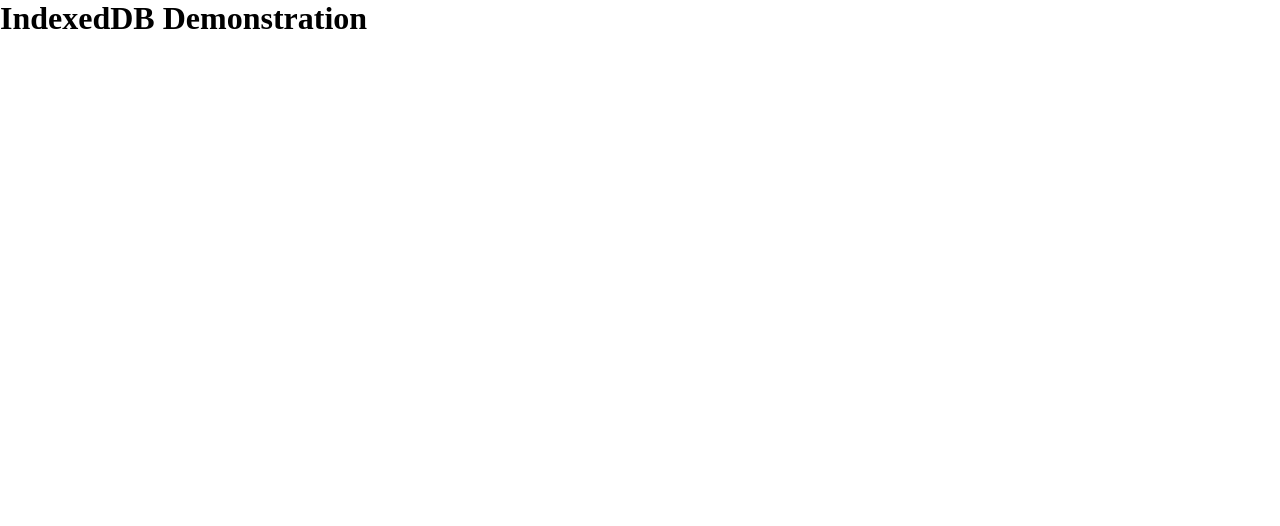
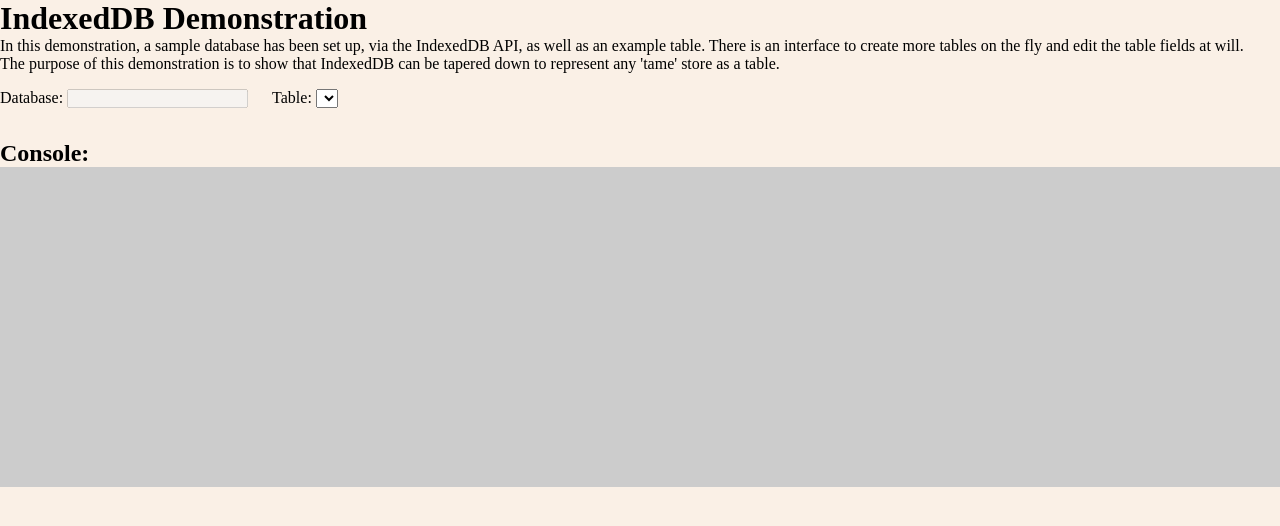
Before and after one commit to twolfson/IndexedDB-Editor, a plain HTML site: page index.html in a window 1280 px wide. Drawn offline with Linux system fonts and the light colour scheme.

Commit message:
Created console for logging changes

```diff
--- a/index.html
+++ b/index.html
@@ -9,7 +9,19 @@
 			padding: 0;
 		}
 
-    #dialog {
+    body {
+      background: linen;
+    }
+
+    body > div {
+      margin-bottom: 1em;
+    }
+
+    .labelField {
+      display: inline;
+    }
+
+    .error {
       color: red;
       font-weight: bold;
     }
@@ -26,13 +38,40 @@
     #table input {
       border: 0;
     }
+
+    #console {
+      background: #CCC;
+      height: 20em;
+      overflow: auto;
+    }
 	</style>
 </head>
 <body>
 <h1>IndexedDB Demonstration</h1>
-<span id="dialog"></span>
+<div>
+  <p>
+    In this demonstration, a sample database has been set up, via the IndexedDB API, as well as an example table. There is an interface to create more tables on the fly and edit the table fields at will.
+    <br/>
+    The purpose of this demonstration is to show that IndexedDB can be tapered down to represent any 'tame' store as a table.
+    <!-- TODO: Hide everything else until db connects -->
+  </p>
+</div>
+<div>
+  <div class="labelField">
+    <label for="database">Database: </label><input id="database" name="database" type="text" disabled="disabled" /><!-- <button id="databaseChange">Change</button> -->
+  </div>
+  &nbsp;&nbsp;&nbsp;&nbsp;
+  <div class="labelField">
+    <label for="tableSelect">Table: </label><select id="tableSelect" name="tableSelect"></select><!-- TODO: Implement me -->
+  </div>
+</div>
 <div id="tableContainer">
   <table id="table"></table>
+</div>
+<div>
+  <h2>Console:</h2>
+  <div id="console">
+  </div>
 </div>
 <!--
   Neat but not sure if I will do:
@@ -51,22 +90,34 @@
 (function(window, document){
   // Fallback and globalize indexedDB
   var indexedDB = window.indexedDB = window.indexedDB || window.mozIndexedDB || window.webkitIndexedDB,
-      dialog = document.getElementById('dialog');
+      _consoleDiv = document.getElementById('console'),
+      _console = {
+        'error': function (msg) {
+          this.log('<span class="error">' + msg + '</span>');
+        },
+        'log': function (msg) {
+          _consoleDiv.innerHTML = '<div>[' + (new Date().toLocaleString()) + '] ' + msg + '</div>' + _consoleDiv.innerHTML;
+        }
+      };
 
   // If indexedDB cannot be found
   if (indexedDB === undefined) {
     // Let the user know a different browser should be used
-    dialog.innerHTML = 'Your browser does not support IndexedDB';
+    _console.error('Your browser does not support IndexedDB');
     return;
   }
 
   // Attempt to open our db
-  var derbyDbRequest = indexedDB.open('devDerby', 'MDN Dev Derby DB');
+  var databaseField = document.getElementById('database'),
+      databaseName = 'devDerby',
+      derbyDbRequest = indexedDB.open(databaseName, 'MDN Dev Derby DB');
+
+  databaseField.value = databaseName;
 
   // If we are denied
   derbyDbRequest.onerror = function () {
     // Let the user know we need access to continue
-    dialog.innerHTML = 'You must allow access to your IndexedDB for this webpage';
+    _console.error('You must allow access to your IndexedDB for this webpage');
     return;
   };
 
@@ -238,7 +289,7 @@
 
     // Set up error handling
     function onerror(f) {
-      dialog.innerHTML = 'An error has occurred that I have not accounted for. Please panic or refresh the page';
+      _console.error('An error has occurred that I have not accounted for. Please panic or refresh the page');
       console && console.error && console.error(f);
       return;
     }
@@ -300,8 +351,8 @@
       req.onsuccess = function () {
         var newStore = derbyDb.createObjectStore(name),
             rows = [
-              ['Hello', 'and', 'welcome', 'to', ''],
-              ['my', 'IndexedDB', 'Dev', 'Derby', 'Entry']
+              ['Hello', 'and', 'welcome', 'to'],
+              ['my', 'IndexedDB', 'Dev Derby', 'Entry']
             ],
             i = 0,
             len = rows.length;
```
